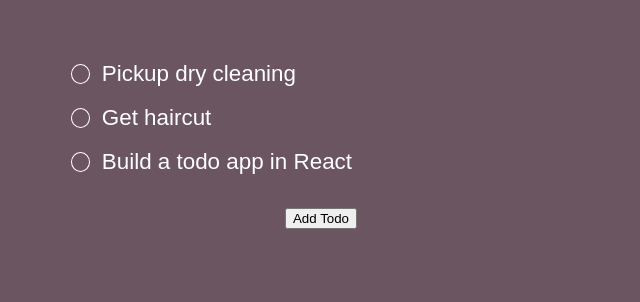
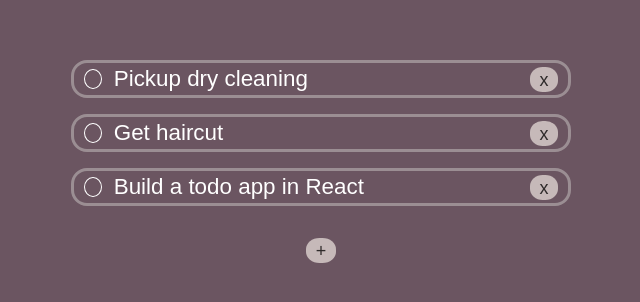
Before and after one commit to ngthing/react-typescript-todo-with-drag-and-drop, a React (Create React App) app: page / in a window 1280 px wide. Shown: the part 132-434 px from the top of the page, without its empty margins (319-959 px from the left). Built offline with nearby package versions, Linux system fonts and the light colour scheme.

Commit message:
Add delete and add todo buttons and styling

```diff
--- a/src/App.css
+++ b/src/App.css
@@ -26,6 +26,9 @@ body {
   display: flex;
   align-items: center;
   margin: 1rem 0;
+  border: solid #c0bbbb8f;
+  padding: 2px 10px;
+  border-radius: 16px;
 }
 
 .todo-is-completed .checkbox {
@@ -76,3 +79,18 @@ input {
   outline: none;
   width: 100%;
 }
+
+.btn-action {
+  border-color: transparent;
+  background: #c6b9b9;
+  border-radius: 45%;
+  color: #2f2b2b;
+  cursor: pointer;
+  width: 30px;
+  height: 25px;
+  font-size: large;
+}
+
+.btn-action:hover {
+  background: #ece2e2;
+}
--- a/src/App.tsx
+++ b/src/App.tsx
@@ -1,4 +1,4 @@
-import React, { ReactElement, ReactPropTypes, useState } from 'react';
+import React, { useState } from 'react';
 import './App.css';
 
 interface TodoItemProps {
@@ -15,6 +15,7 @@ const TodoItem = (ps: TodoItemProps) => (
     <input type="text" value={ps.content} id={`todo-input-${ps.index}`}
       onKeyDown={(e) => ps.handleKeyDown(e, ps.index)}
       onChange={(e) => ps.onChange(e.target.value, ps.index)} />
+    <button className="btn-action">x</button>
   </div>
 )
 function App() {
@@ -33,17 +34,17 @@ function App() {
     }
   ]);
   const handleKeyDown = (e: React.KeyboardEvent<HTMLInputElement>, i: number) => {
-    if (e.key === 'Enter') createTodoAtIndex(i);
+    if (e.key === 'Enter') createTodoAtIndex(i + 1);
   }
   const createTodoAtIndex = (i: number) => {
     const newTodos = [...todos];
-    newTodos.splice(i + 1, 0, {
+    newTodos.splice(i, 0, {
       content: '',
       isCompleted: false,
     });
     setTodos(newTodos);
     setTimeout(() => {
-      (document.getElementById(`todo-input-` + (i + 1)) as HTMLElement).focus();
+      (document.getElementById(`todo-input-` + i) as HTMLElement).focus();
     }, 0);
   }
   const updateTodoAtIndex = (content: string, i: number) => {
@@ -60,7 +61,7 @@ function App() {
           ))}
         </ul>
 
-        <button onClick={() => createTodoAtIndex(todos.length)}>Add Todo</button>
+        <button className="btn-action" onClick={() => createTodoAtIndex(todos.length)}>+</button>
       </div>
     </div >
   );
```
